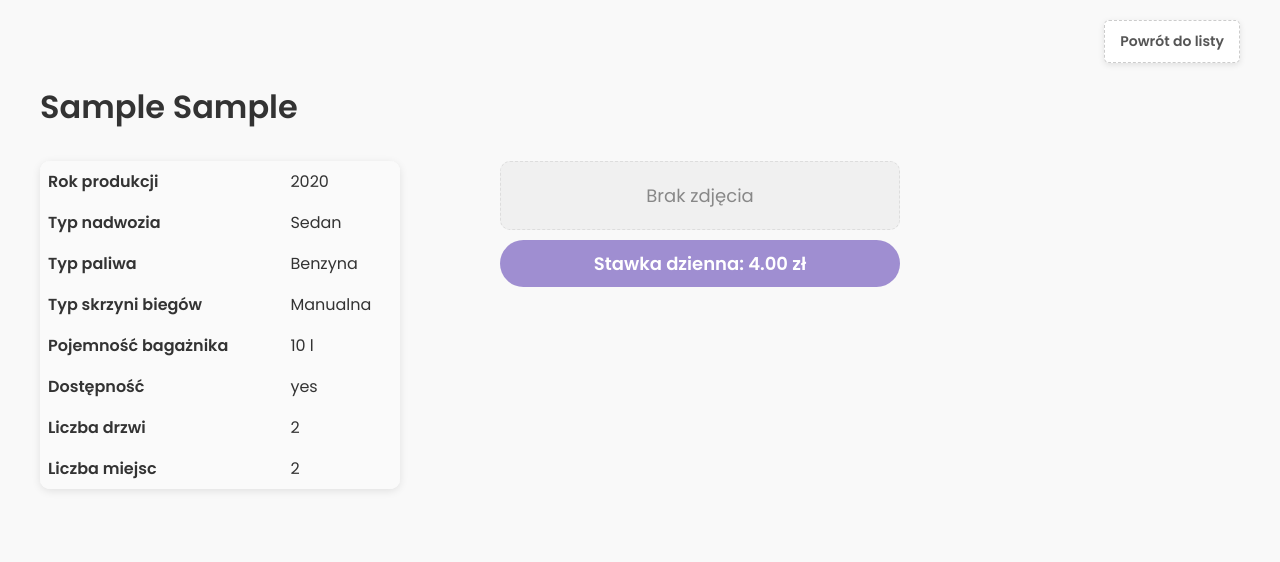
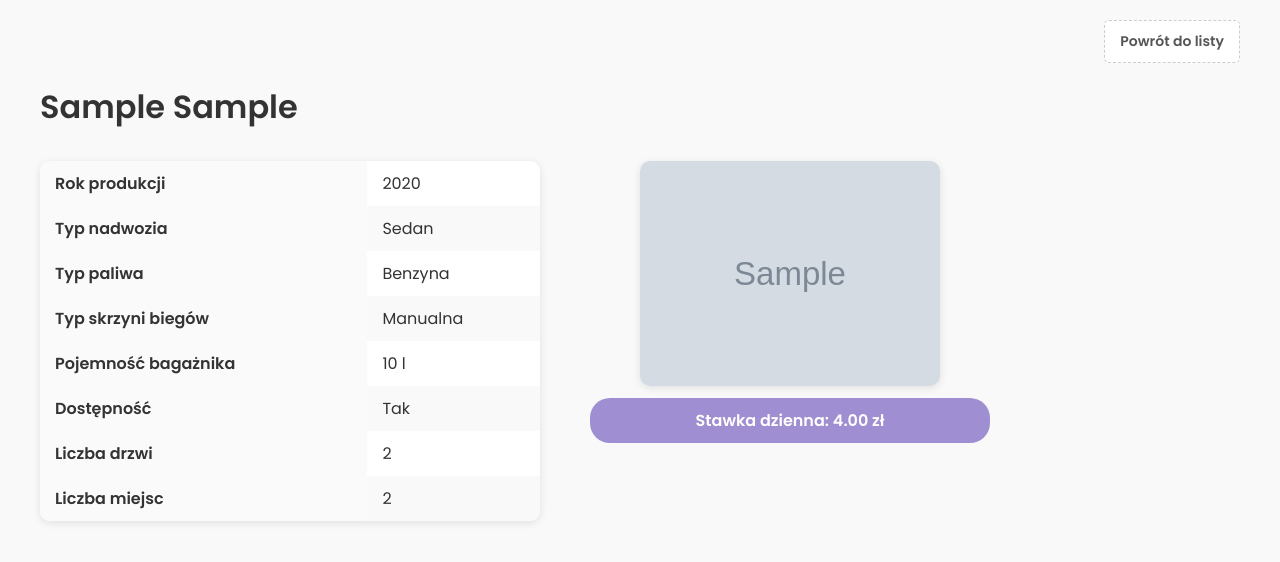
Before and after one commit to paulinatomusiak/django-project, a Django app: page /cars/1/ in a window 1280 px wide. Shown: the top 562 px of the page. Run offline with Django 5.2, Linux system fonts and the light colour scheme; tables that the repository leaves empty hold one stand-in row (values such as "Sample post"); grey boxes marked "Sample" are stand-in pictures.

Commit message:
update templates, adding static files, handling the photo field in the car model

```diff
--- a/car_booking/settings.py
+++ b/car_booking/settings.py
@@ -118,6 +118,8 @@ USE_TZ = True
 # https://docs.djangoproject.com/en/5.1/howto/static-files/
 
 STATIC_URL = 'static/'
+STATICFILES_DIRS = [BASE_DIR / "cars" /"static"]
+
 
 # Default primary key field type
 # https://docs.djangoproject.com/en/5.1/ref/settings/#default-auto-field
--- a/cars/models.py
+++ b/cars/models.py
@@ -1,7 +1,8 @@
 from django.db import models
 from management.models import User
 from django.core.validators import MaxValueValidator, MinValueValidator
-
+import os
+import random
 
 
 class Car(models.Model):
@@ -31,8 +32,9 @@ class Car(models.Model):
 
     brand = models.CharField(max_length=50)
     model = models.CharField(max_length=50)
-    year = models.PositiveIntegerField(validators=[MinValueValidator(1999), MaxValueValidator(2025)]
-)
+    year = models.PositiveIntegerField(
+        validators=[MinValueValidator(1999), MaxValueValidator(2025)]
+    )
     daily_rate = models.DecimalField(max_digits=10, decimal_places=2)
     doors = models.PositiveIntegerField(choices=DOORS_CHOICES)
     car_type = models.CharField(max_length=20, choices=CAR_TYPE_CHOICES)
@@ -40,14 +42,36 @@ class Car(models.Model):
     seats = models.PositiveIntegerField(choices=SEATS_CHOICES)
     fuel_type = models.CharField(max_length=10, choices=FUEL_TYPE_CHOICES)
     trunk_size = models.PositiveIntegerField(help_text="Pojemność bagażnika w litrach")
+    image = models.CharField(max_length=255, blank=True, null=True)
     is_available = models.BooleanField(default=True)
 
     @property
-    def name(self):
+    def name(self) -> str:
         return f"{self.brand} {self.model}"
 
-    def __str__(self):
+    def __str__(self) -> str:
         return f"{self.brand} {self.model} ({self.year}) Samochód {self.name} id: {self.id}"
+
+    @staticmethod
+    def assign_random_photo() -> str | None:
+        photos_dir = os.path.join("cars", "static", "car_photos")
+        valid_extensions = {".jpeg", ".jpg", ".png"}
+
+        photos = [
+            file
+            for file in os.listdir(photos_dir)
+            if os.path.isfile(os.path.join(photos_dir, file))
+            and os.path.splitext(file)[1].lower() in valid_extensions
+        ]
+
+        if photos:
+            return f"car_photos/{random.choice(photos)}"
+        return None
+
+    def save(self, *args: tuple, **kwargs: dict) -> None:
+        if not self.image:
+            self.image = self.assign_random_photo()
+        super().save(*args, **kwargs)
 
 
 class Reservation(models.Model):
@@ -56,5 +80,5 @@ class Reservation(models.Model):
     start_date = models.DateField(verbose_name="Start of reservation")
     end_date = models.DateField(verbose_name="End of reservation")
 
-    def __str__(self):
+    def __str__(self) -> str:
         return f"Reservation {self.id} car {self.car}"
--- a/cars/templates/car_detail.html
+++ b/cars/templates/car_detail.html
@@ -5,7 +5,8 @@
     <meta name="viewport" content="width=device-width, initial-scale=1.0">
     <title>{{ car.brand }} {{ car.model }}</title>
 
-    <!-- Google Fonts: Poppins -->
+    {% load static %}
+<!-- Google Fonts: Poppins -->
     <link href="https://fonts.googleapis.com/css2?family=Poppins:wght@400;600&display=swap" rel="stylesheet">
 
     <style>
@@ -29,28 +30,26 @@
             display: flex;
             justify-content: flex-start;
             align-items: center;
-            max-width: 1200px;
-            width: 100%;
-            margin: 0;
-            margin-bottom: 30px;
+            margin: 0 0 30px 0;
         }
 
-        /* Flexbox container for image and table */
         .content {
             display: flex;
             align-items: flex-start;
-            justify-content: flex-start;
-            gap: 100px;
-            max-width: 1200px;
-            width: 100%;
+            gap: 50px;
         }
 
         .car-image {
-            position: relative;
+            max-width: 400px;
             width: 100%;
-            max-width: 400px;
+            text-align: center;
+        }
+
+        .car-image img {
+            width: 75%;
             height: auto;
-            overflow: hidden;
+            border-radius: 10px;
+            box-shadow: 0 2px 8px rgba(0, 0, 0, 0.1);
         }
 
         .placeholder {
@@ -64,26 +63,19 @@
         }
 
         .price {
-            font-size: 18px;
+            font-size: 16px;
             font-weight: 600;
             color: #fff;
             background-color: #9f8ed1;
-            padding: 10px 20px;
-            border-radius: 25px;
+            padding: 10px 0px;
+            border-radius: 20px;
+            margin-top: 5px;
             text-align: center;
-            margin-top: 10px;
-            max-width: 100%;
-            height: auto;
-            display: flex;
-            justify-content: center;
-            align-items: center;
-            box-sizing: border-box;
-            overflow: hidden;
-            word-wrap: break-word;
         }
 
         table {
-            width: 30%;
+            width: 100%;
+            max-width: 500px;
             border-radius: 10px;
             overflow: hidden;
             background-color: #fff;
@@ -92,7 +84,7 @@
         }
 
         table th, table td {
-            padding: 8px;
+            padding: 10px 15px;
             text-align: left;
             font-size: 16px;
         }
@@ -103,34 +95,8 @@
             font-weight: 600;
         }
 
-        table td {
-            background-color: #fafafa;
-            padding-left: 15px;
-        }
-
-        table tr:nth-child(odd) {
-            background-color: #f9f9f9;
-        }
-
         table tr:nth-child(even) {
             background-color: #f9f9f9;
-        }
-
-        h2 {
-            font-weight: 400;
-            color: #333;
-            margin-top: 40px;
-            font-size: 24px;
-        }
-
-        .external-image {
-            width: 100%;
-            max-width: 500px;
-            height: auto;
-            margin-top: 20px;
-            display: block;
-            margin-left: auto;
-            margin-right: auto;
         }
 
         .back-form {
@@ -140,7 +106,6 @@
         }
 
         .details-btn {
-            display: inline-block;
             padding: 10px 15px;
             font-size: 14px;
             font-weight: 600;
@@ -150,15 +115,14 @@
             border-radius: 5px;
             text-align: center;
             text-decoration: none;
-            box-shadow: 0 2px 6px rgba(0, 0, 0, 0.1);
-            transition: background-color 0.3s ease, box-shadow 0.3s ease, border 0.3s ease;
+            transition: all 0.3s ease;
         }
 
         .details-btn:hover {
-            color: #FFFFFF; /* Szary kolor tekstu */
-            background-color: #7662b4; /* Zmieniamy kolor tła na ciemniejszy szary po najechaniu */
-            border: none; /* Usuwamy obramowanie */
-            box-shadow: 0 4px 12px rgba(0, 0, 0, 0.2); /* Zwiększenie cienia przy najechaniu */
+            color: #fff;
+            background-color: #7662b4;
+            border: none;
+            box-shadow: 0 4px 12px rgba(0, 0, 0, 0.2);
         }
     </style>
 </head>
@@ -171,7 +135,7 @@
         <h1>{{ car.brand }} {{ car.model }}</h1>
 
         <div class="content">
-            <!-- Table -->
+            <!-- Tabela szczegółów -->
             <table>
                 <tbody>
                     <tr>
@@ -196,7 +160,7 @@
                     </tr>
                     <tr>
                         <th scope="row">Dostępność</th>
-                        <td>{{ car.is_available|yesno }}</td>
+                        <td>{{ car.is_available|yesno:"Tak,Nie" }}</td>
                     </tr>
                     <tr>
                         <th scope="row">Liczba drzwi</th>
@@ -209,10 +173,10 @@
                 </tbody>
             </table>
 
-            <!-- Image and price -->
+            <!-- Obraz i cena -->
             <div class="car-image">
                 {% if car.image %}
-                    <img src="{{ car.image.url }}" alt="{{ car.brand }} {{ car.model }}" class="img-fluid">
+                    <img src="{% static car.image %}" alt="{{ car.brand }} {{ car.model }}">
                 {% else %}
                     <div class="placeholder">Brak zdjęcia</div>
                 {% endif %}
```
Also changed, not shown: cars/admin.py (+14 -1 lines), cars/templates/cars_list.html (+24 -15 lines), cars/migrations/0004_car_image.py (added), cars/migrations/0005_alter_car_image.py (added), cars/static/__init__.py (added), cars/static/car_photos/1.jpeg (added), cars/static/car_photos/2.jpeg (added), cars/static/car_photos/3.jpeg (added), cars/static/car_photos/4.jpeg (added), cars/static/car_photos/5.jpeg (added), cars/static/car_photos/6.jpeg (added), cars/static/car_photos/__init__.py (added).
